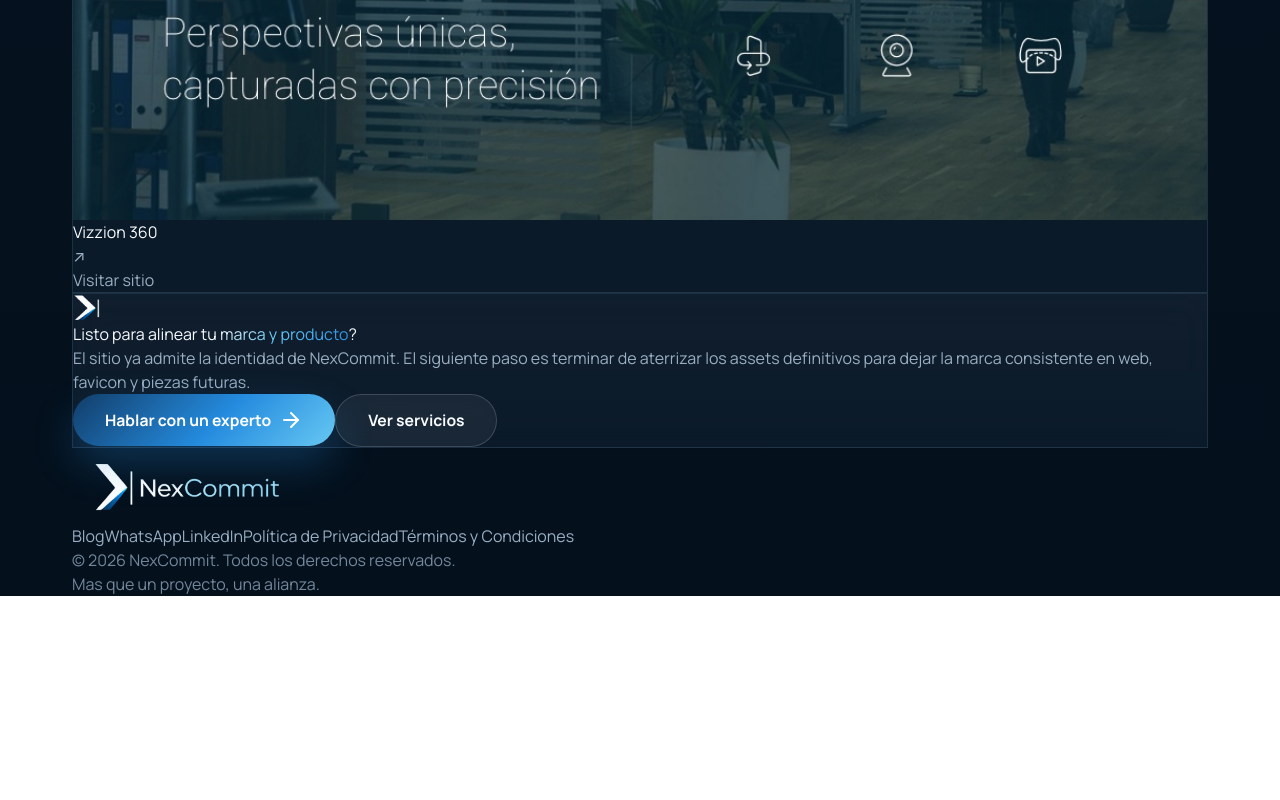
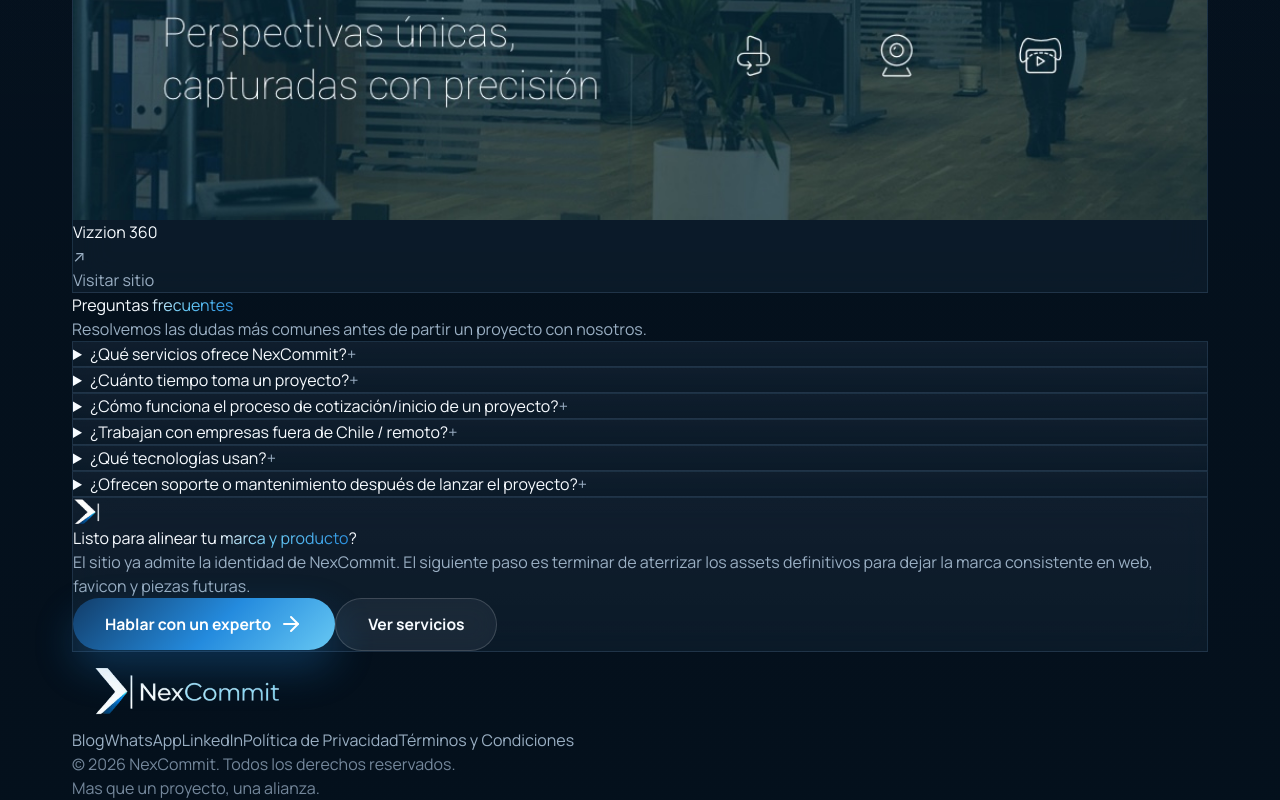
Before and after one commit to novautomatic/WebNexCommit, a React (Vite) app: page / in a window 1280 px wide. Shown: the part 5789-6589 px from the top of the page. Before the commit the page ends 6385 px from the top, so only its background shows below. Built offline with nearby package versions, Linux system fonts and the light colour scheme.

Commit message:
feat: add FAQ section with FAQPage schema, lazy-load below-fold images
FAQ content targets common prospect questions for AI answer-engine
extraction (ChatGPT, Perplexity, Google AI Overviews). Also adds
loading="lazy" to client showcase and blog card thumbnails.

```diff
--- a/src/components/blog/PostCard.tsx
+++ b/src/components/blog/PostCard.tsx
@@ -30,6 +30,7 @@
           <img
             src={image_url}
             alt={title}
+            loading="lazy"
             className="w-full h-full object-cover group-hover:scale-105 transition-transform duration-500"
           />
         </div>
--- a/src/pages/Home.jsx
+++ b/src/pages/Home.jsx
@@ -76,6 +76,52 @@
   },
 ];
 
+const faqs = [
+  {
+    question: '¿Qué servicios ofrece NexCommit?',
+    answer:
+      'Desarrollamos sitios web a medida, automatizamos procesos comerciales y operativos, y construimos apps y dashboards con bases de datos seguras para agenda, inventario y reportes. Todo se adapta al tamaño y objetivos del negocio, desde una landing hasta una plataforma SaaS completa.',
+  },
+  {
+    question: '¿Cuánto tiempo toma un proyecto?',
+    answer:
+      'Depende del alcance: una landing page toma alrededor de 1 semana, un sitio corporativo cerca de 3 semanas, un ecommerce cerca de 4 semanas, y proyectos SaaS o enterprise entre 10 y 12 semanas. Definimos el plazo exacto durante la cotización según los módulos y funcionalidades que necesites.',
+  },
+  {
+    question: '¿Cómo funciona el proceso de cotización/inicio de un proyecto?',
+    answer:
+      'Partimos con una conversación por WhatsApp o formulario para entender tu negocio y objetivos. Con eso armamos una propuesta con alcance, funcionalidades y precio claro antes de empezar, sin letra chica. Una vez aprobada, iniciamos el desarrollo con hitos y comunicación constante.',
+  },
+  {
+    question: '¿Trabajan con empresas fuera de Chile / remoto?',
+    answer:
+      'Sí, trabajamos 100% remoto con clientes en Chile y fuera del país. La comunicación es por WhatsApp, email y videollamadas, y usamos infraestructura cloud (Vercel, AWS, GCP, Azure) que no depende de ubicación geográfica.',
+  },
+  {
+    question: '¿Qué tecnologías usan?',
+    answer:
+      'Construimos con stacks modernos como React y bases de datos Supabase/PostgreSQL, con despliegue en Vercel. Integramos pasarelas de pago (Stripe, Flow, Mercado Pago, Transbank), CRMs (HubSpot, ActiveCampaign, GoHighLevel), WhatsApp API y automatizaciones con IA cuando el proyecto lo requiere.',
+  },
+  {
+    question: '¿Ofrecen soporte o mantenimiento después de lanzar el proyecto?',
+    answer:
+      'Sí, ofrecemos planes de hosting, mantención y soporte prioritario post-lanzamiento para que la plataforma siga funcionando sin fricción. También hacemos monitoreo y backups automáticos como servicios mensuales opcionales.',
+  },
+];
+
+const faqJsonLd = {
+  '@context': 'https://schema.org',
+  '@type': 'FAQPage',
+  mainEntity: faqs.map((faq) => ({
+    '@type': 'Question',
+    name: faq.question,
+    acceptedAnswer: {
+      '@type': 'Answer',
+      text: faq.answer,
+    },
+  })),
+};
+
 function ClientCard({ name, url, gradient, accent, thumbnail }) {
   const [thumbnailError, setThumbnailError] = React.useState(false);
   return (
@@ -95,6 +141,7 @@
           <img
             src={thumbnail}
             alt={`Vista previa de ${name}`}
+            loading="lazy"
             className="w-full h-full object-cover object-top group-hover:scale-105 transition-transform duration-500"
             onError={() => setThumbnailError(true)}
           />
@@ -140,6 +187,7 @@
         description="Integramos diseño, automatización y desarrollo a medida para que tu negocio avance con una marca coherente y una operación más sólida. Servicios de desarrollo web, automatización y apps a medida."
         keywords="NexCommit, desarrollo web, automatización, diseño digital, plataformas a medida, desarrollo de apps, Chile, tecnología, innovación digital"
         canonicalUrl="https://nexcommit.com"
+        jsonLd={[faqJsonLd]}
       />
       <section id="top" className="relative w-full min-h-screen overflow-hidden flex items-center">
         <div className="hero-grid absolute inset-0 z-0 pointer-events-none" />
@@ -250,6 +298,34 @@
         </div>
       </section>
 
+      <section id="faq" className="py-28 md:py-32 relative">
+        <div className="absolute top-0 left-1/2 -translate-x-1/2 w-full h-px bg-gradient-to-r from-transparent via-white/10 to-transparent" />
+        <div className="container relative z-10">
+          <div className="text-center max-w-3xl mx-auto mb-16 md:mb-20">
+            <h2 className="text-4xl md:text-5xl font-semibold mb-6 text-white tracking-tight">
+              Preguntas <span className="text-gradient">frecuentes</span>
+            </h2>
+            <p className="text-lg text-brand-muted">
+              Resolvemos las dudas más comunes antes de partir un proyecto con nosotros.
+            </p>
+          </div>
+          <div className="max-w-3xl mx-auto flex flex-col gap-4">
+            {faqs.map((faq) => (
+              <details
+                key={faq.question}
+                className="glass-dark rounded-2xl p-6 group"
+              >
+                <summary className="text-lg font-semibold text-white cursor-pointer list-none flex items-center justify-between gap-4">
+                  {faq.question}
+                  <span className="text-brand-muted transition-transform group-open:rotate-45 text-2xl leading-none">+</span>
+                </summary>
+                <p className="mt-4 leading-relaxed text-brand-muted">{faq.answer}</p>
+              </details>
+            ))}
+          </div>
+        </div>
+      </section>
+
       <section className="py-28 md:py-32 relative overflow-hidden">
         <div className="absolute inset-x-0 top-0 h-full w-full pointer-events-none cta-glow" />
         <div className="container relative z-10 text-center">
```
